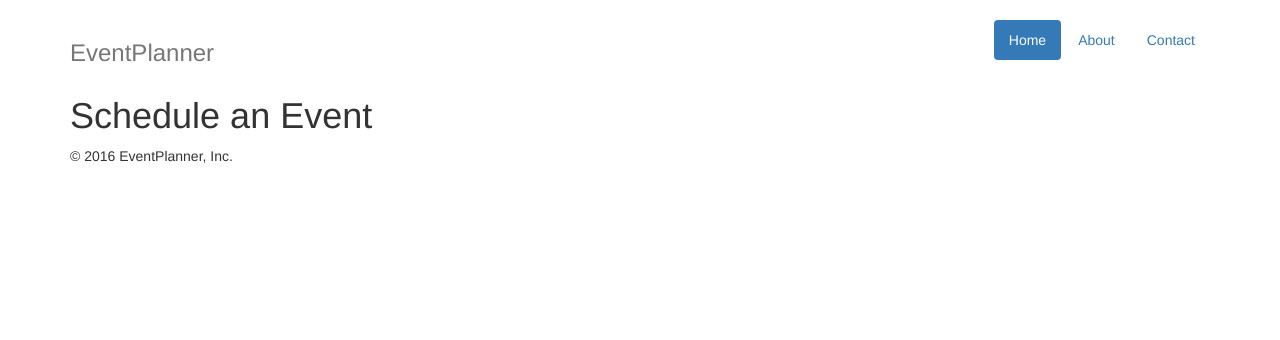
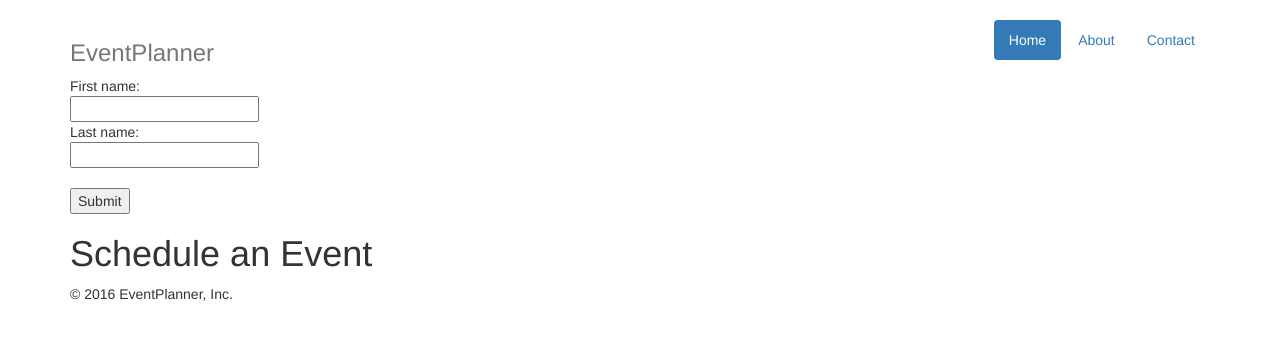
Before and after one commit to Soqueen/HackTheNorth2016, a Flask app: page /create in a window 1280 px wide. Shown: the top 340 px of the page. Run offline with Flask 2, Linux system fonts and the light colour scheme; some libraries are stand-ins or nearby versions.

Commit message:
generate form for user input

```diff
--- a/src/app.py
+++ b/src/app.py
@@ -1,6 +1,6 @@
 # -*- coding: utf-8 -*-
 
-from flask import Flask, render_template
+from flask import Flask, render_template, request
 
 app = Flask(__name__)
 
@@ -9,10 +9,20 @@ app = Flask(__name__)
 def home():
     return render_template("base.html")
 
+
 @app.route("/create")
 def create():
     return render_template("create.html")
 
+
+@app.route('/save_data', methods=('GET', 'POST'))
+def save_data():
+    if request.method == 'POST':
+        # placeholder for database
+        # Grab info to store somewhere
+        return render_template("event.html")
+
+
 if __name__ == '__main__':
     app.debug = True
     app.run()
--- a/src/templates/create.html
+++ b/src/templates/create.html
@@ -27,6 +27,15 @@
               </ul>
             </nav>
             <h3 class="text-muted">EventPlanner</h3>
+              <form action="/save_data" method="post">
+                  First name:<br>
+                  <input type="text" name="firstname" value="">
+                  <br>
+                  Last name:<br>
+                  <input type="text" name="lastname" value="">
+                  <br><br>
+                  <input type="submit" value="Submit">
+              </form>
           </div>
 
           <h1> Schedule an Event </h1>
```
Also changed, not shown: src/create.js (added), src/templates/test.html (added), 1 other file.
